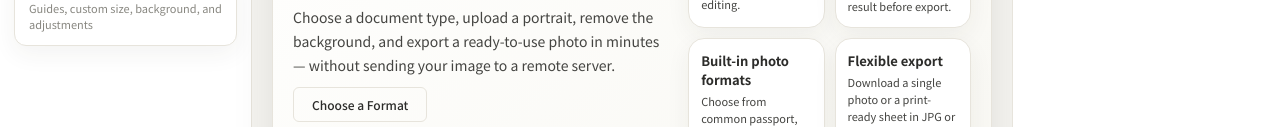
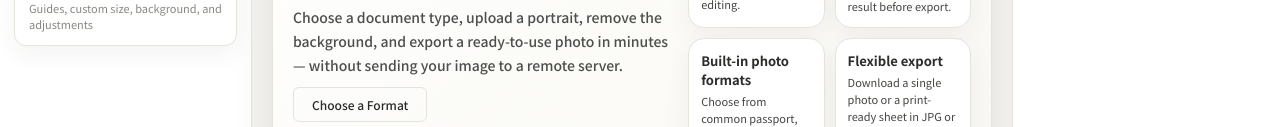
Before and after one commit to stoval/visaphoto-, a website with bundled scripts: page app/index.html in a window 1280 px wide. Shown: the part 230-357 px from the top of the page. Built offline with nearby package versions, Linux system fonts and the light colour scheme.

Commit message:
fix: improve app hero subtitle contrast

```diff
--- a/styles/main.css
+++ b/styles/main.css
@@ -441,7 +441,12 @@ body {
   letter-spacing: -0.02em;
   color: var(--ink);
 }
-.hero-subtitle,
+.hero-subtitle {
+  font-size: 14px;
+  line-height: 1.7;
+  color: color-mix(in srgb, var(--ink) 84%, white 16%);
+  font-weight: 500;
+}
 .section-copy {
   font-size: 14px;
   line-height: 1.7;
```
